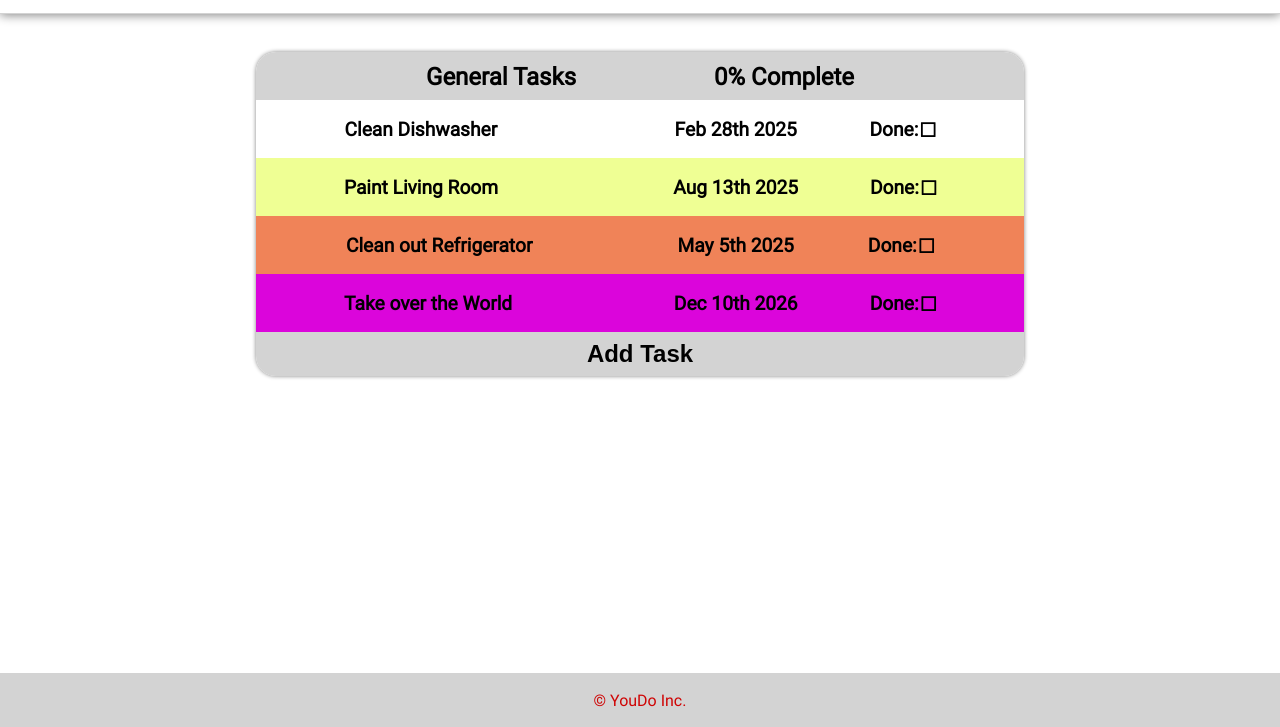
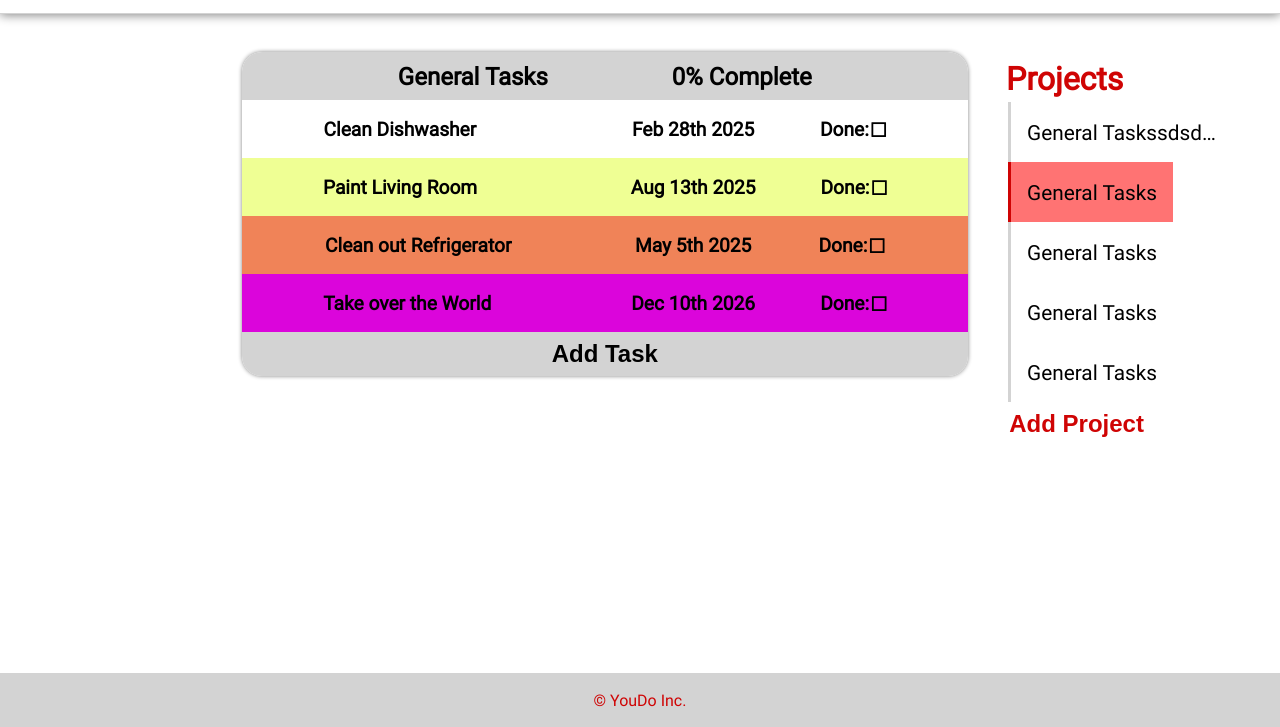
Before and after one commit to SamuelWyck/odin-todo-list, a website built with webpack: page src/template.html in a window 1280 px wide. Shown: the part 73-800 px from the top of the page. Built offline with nearby package versions, Linux system fonts and the light colour scheme.

Commit message:
Create html for project list

```diff
--- a/src/template.html
+++ b/src/template.html
@@ -25,19 +25,27 @@
                         <span><span class="project-percentage">0%</span> Complete</span>
                     </div>
                     <div class="project-tasks">
-                        <div class="task-card" data-taskId="t-0">
+                        <!-- <div class="task-card" data-taskId="t-0">
                             <p class="task-title">Clean Dishesweweewewewewewewe</p>
                             <p class="task-duedate">Due: Apr 13th 2025</p>
                             <button class="done" type="button">Done:</button>
-                        </div>
+                        </div> -->
                     </div>
                     <div class="project-footer">
                         <button class="add-task-btn" type="button">Add Task</button>
                     </div>
                 </div>
             </div>
-            <div class="project-list">
-
+            <div class="project-selection">
+                <p class="project-selection-title">Projects</p>
+                <div class="project-list">
+                    <p>General Taskssdsdsdsdddwdwwewewe</p>
+                    <p class="project-selected">General Tasks</p>
+                    <p>General Tasks</p>
+                    <p>General Tasks</p>
+                    <p>General Tasks</p>
+                </div>
+                <button type="button" class="add-project-btn">Add Project</button>
             </div>
             <footer>
                 <p>&copy; YouDo Inc.</p>
```
